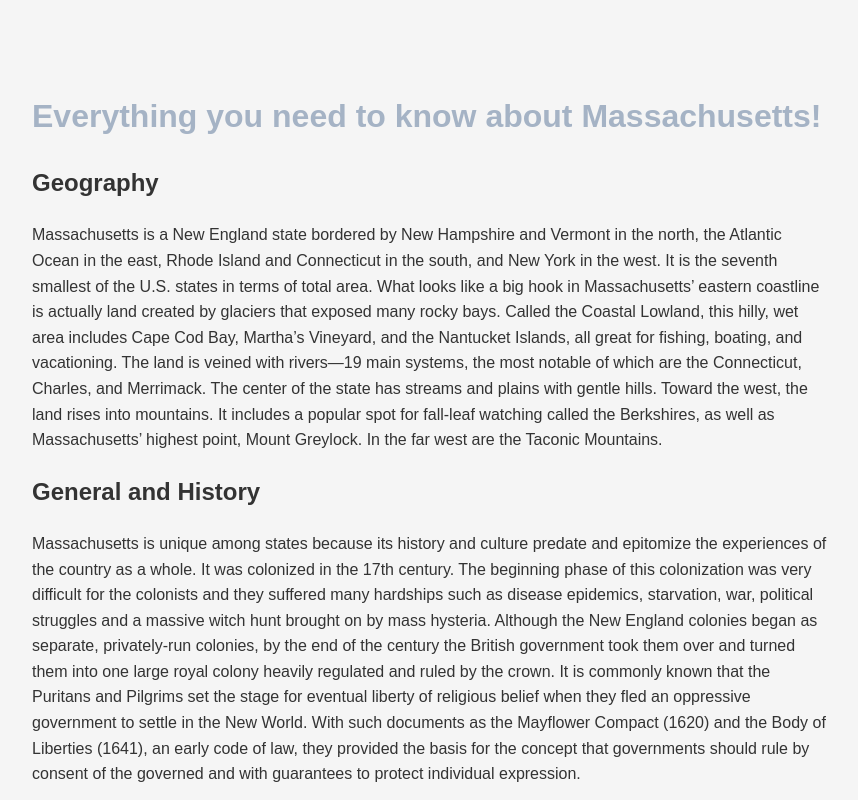
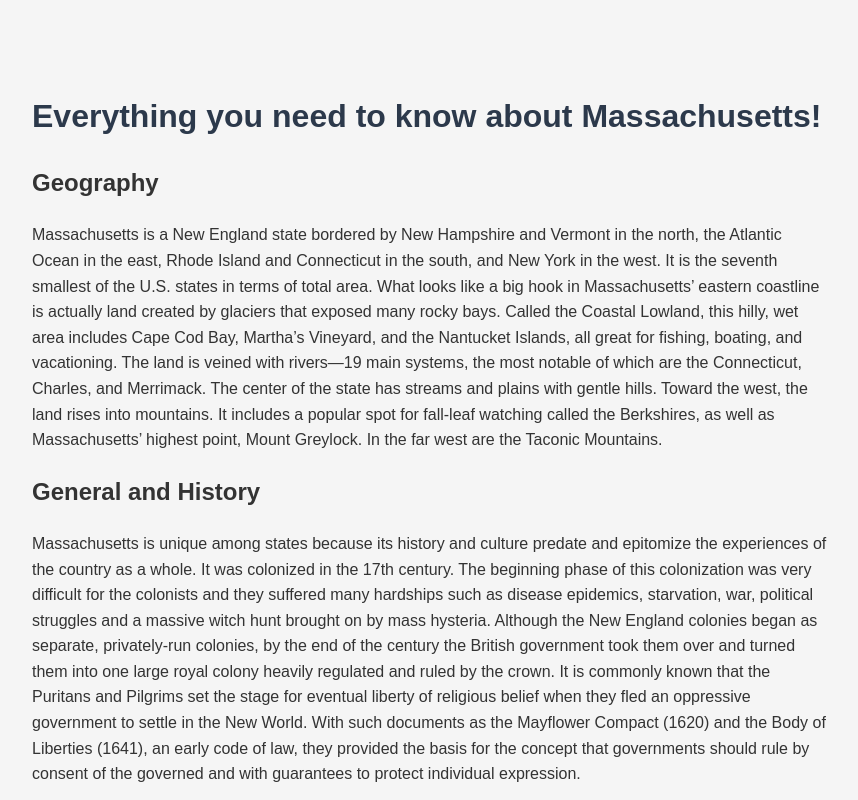
Before and after one commit to Savannah2300/Massachusetts-Facts, a plain HTML site: page index.html in a window 1280 px wide. Shown: the top 800 px of the page, without its empty margins (208-1066 px from the left). Drawn offline with Linux system fonts and the light colour scheme.

Commit message:
Update index.html
Another color change

```diff
--- a/index.html
+++ b/index.html
@@ -18,7 +18,7 @@
       border-radius: 10px;
     }
     h1 {
-      color: #a5b3c5;
+      color: #2c394b;
     }
   </style>
 </head>
```
